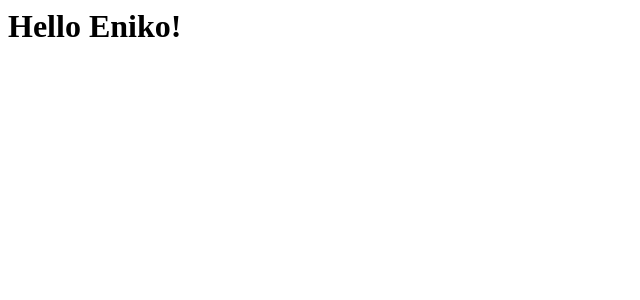
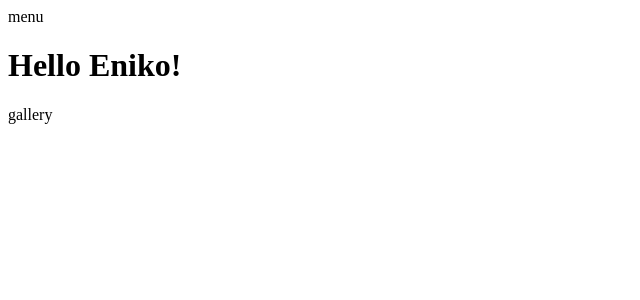
Before and after one commit to 3n1k0/anniekostolany.com, a React app: page / in a window 1280 px wide. Shown: the top 300 px of the page, without its empty margins (0-640 px from the left). Built offline with nearby package versions, Linux system fonts and the light colour scheme.

Commit message:
add gallery and menu

```diff
--- /dev/null
+++ b/src/Components/Gallery.jsx
@@ -0,0 +1,7 @@
+import React from 'react';
+
+export default class Gallery extends React.Component {
+	render() {
+		return (<div>gallery</div>);
+	}
+}
--- /dev/null
+++ b/src/Components/Menu.jsx
@@ -0,0 +1,7 @@
+import React from 'react';
+
+export default class Menu extends React.Component {
+	render() {
+		return (<nav>menu</nav>);
+	}
+}
--- a/src/index.html
+++ b/src/index.html
@@ -1,5 +1,10 @@
 <html>
 	<head>
+		<meta charset="utf-8" />
+		<meta name="viewport" content="width=device-width, initial-scale=1, maximum-scale=1, minimum-scale=1, user-scalable=no">
+		<meta name="description" content="Photographer Annie Kostolany">
+
+		<title>Photographer Annie Kostolany</title>
 	</head>
 	<body>
 		<div id="root"></div>
--- a/src/index.jsx
+++ b/src/index.jsx
@@ -1,10 +1,17 @@
 import React from 'react';
 import ReactDOM from 'react-dom';
-import './index.css';
+import Menu from './Components/Menu.jsx';
+import Gallery from './Components/Gallery.jsx';
 
 class App extends React.Component {
 	render() {
-		return (<h1>Hello Eniko!</h1>);
+		return (
+			<div>
+				<Menu></Menu>
+				<h1>Hello Eniko!</h1>
+				<Gallery></Gallery>
+			</div>
+		);
 	}
 }
 
--- a/webpack.config.js
+++ b/webpack.config.js
@@ -15,7 +15,7 @@ module.exports = {
 		rules : [
 			{
 				test    : /\.jsx$/,
-				exclude : /node_modules/,
+				exclude : /(node_modules|out)/,
 				loader  : 'babel-loader',
 				options : {
 					"presets" : ["es2015", "react"]
@@ -23,7 +23,7 @@ module.exports = {
 			},
 			{
 				test    : /\.html$/,
-				exclude : /node_modules/,
+				exclude : /(node_modules|out)/,
 				loader  : 'html-loader'
 			}
 		]
```
